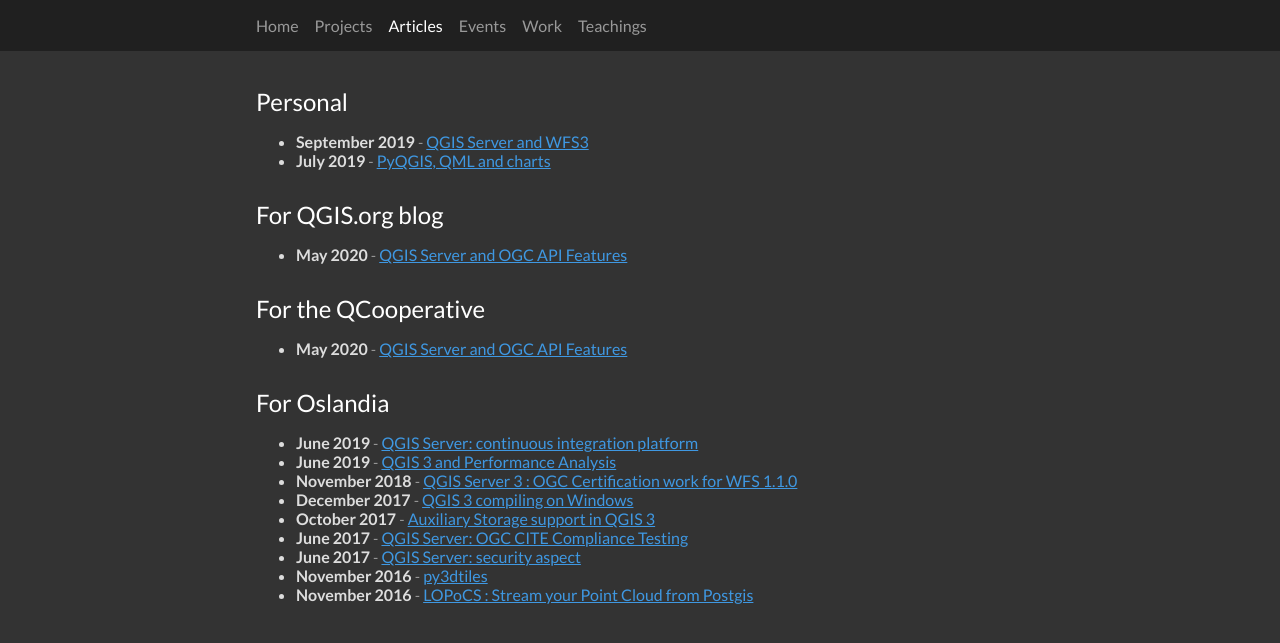
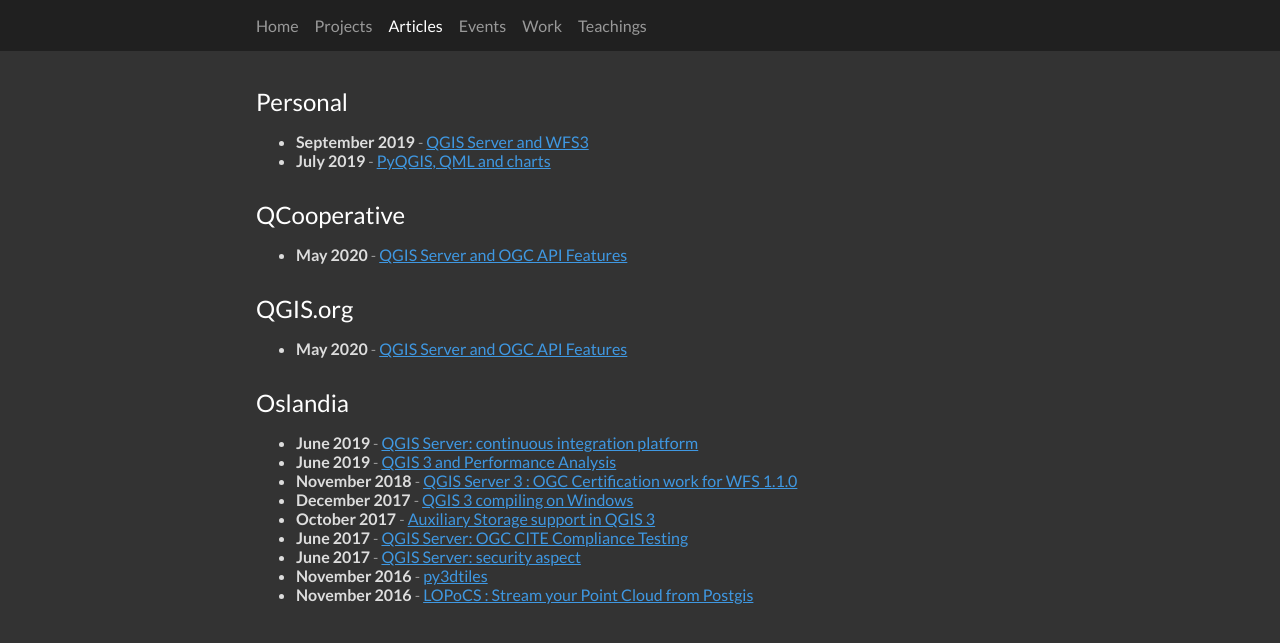
Before and after one commit to pblottiere/pblottiere.github.io, a Jekyll site: the page built from articles/index.md, in a window 1280 px wide. Shown: the top 643 px of the page. Built offline with Jekyll 4.4.1, drawn with Linux system fonts in a browser that asks for light colours; comment, search, counter and statistics services are not loaded; our own code applies the rules of GitHub Pages for plain Markdown files.

Commit message:
Update articles index

```diff
--- a/articles/index.md
+++ b/articles/index.md
@@ -9,17 +9,17 @@ layout: left
   + {:.item} **July 2019** - <a href="https://pblottiere.github.io/2019/07/30/qml/">PyQGIS, QML and charts</a>
 
 
-# For QGIS.org blog
+# QCooperative
+
+  + {:.item} **May 2020** - <a href="https://www.qcooperative.net/blog/ogcapif/">QGIS Server and OGC API Features</a>
+
+
+# QGIS.org
 
   + {:.item} **May 2020** - <a href="http://blog.qgis.org/2020/05/13/qgis-server-and-ogc-api-features/">QGIS Server and OGC API Features</a>
 
 
-# For the QCooperative
-
-  + {:.item} **May 2020** - <a href="https://www.qcooperative.net/blog/ogcapif/">QGIS Server and OGC API Features</a>
-
-
-# For Oslandia
+# Oslandia
 
   + {:.item} **June 2019** - <a href="https://oslandia.com/en/2019/06/27/qgis-server-continuous-integration-platform/">QGIS Server: continuous integration platform</a>
   + {:.item} **June 2019** - <a href="https://oslandia.com/2019/06/21/qgis-3-and-performance-analysis/">QGIS 3 and Performance Analysis</a>
```
